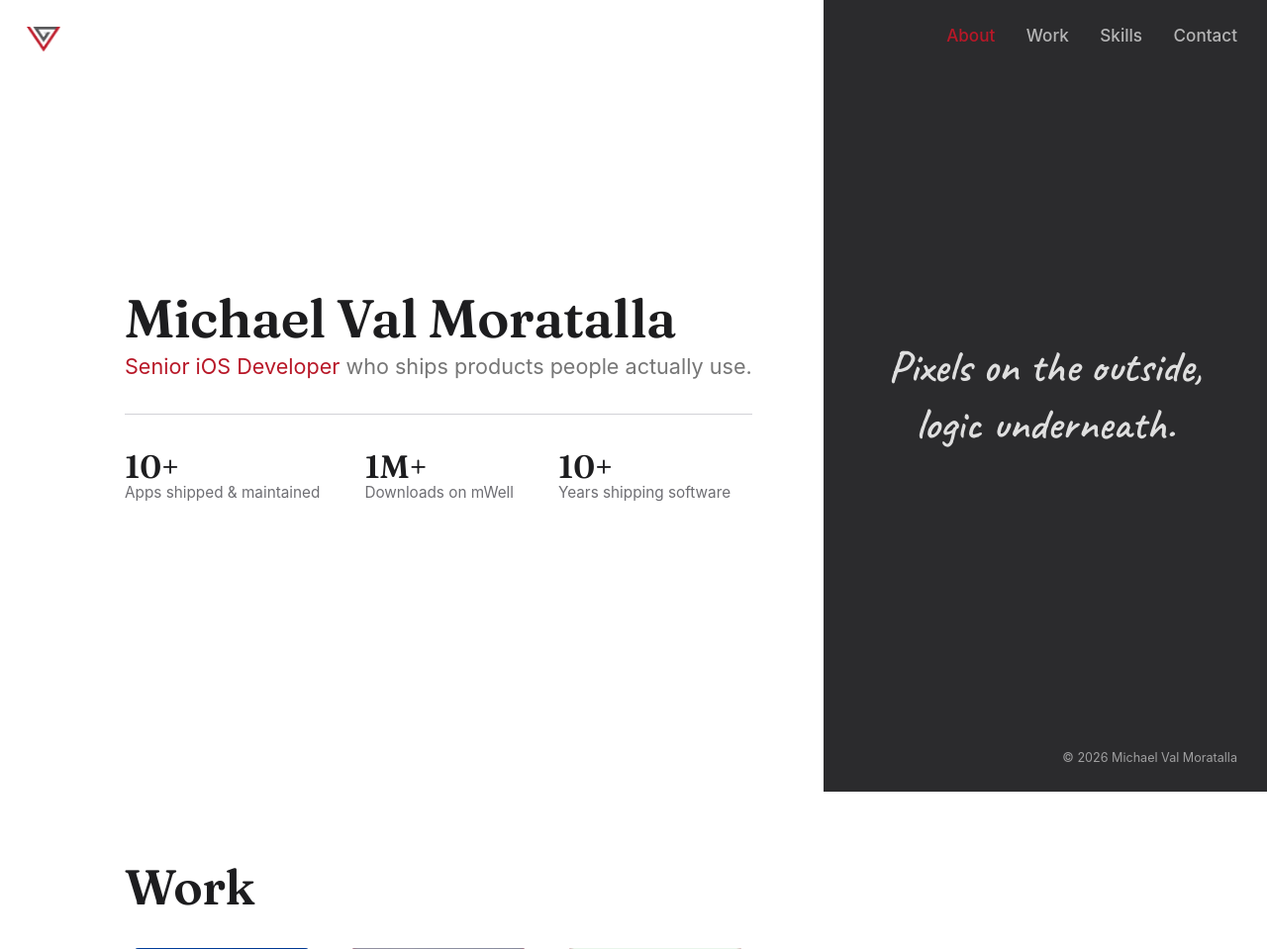
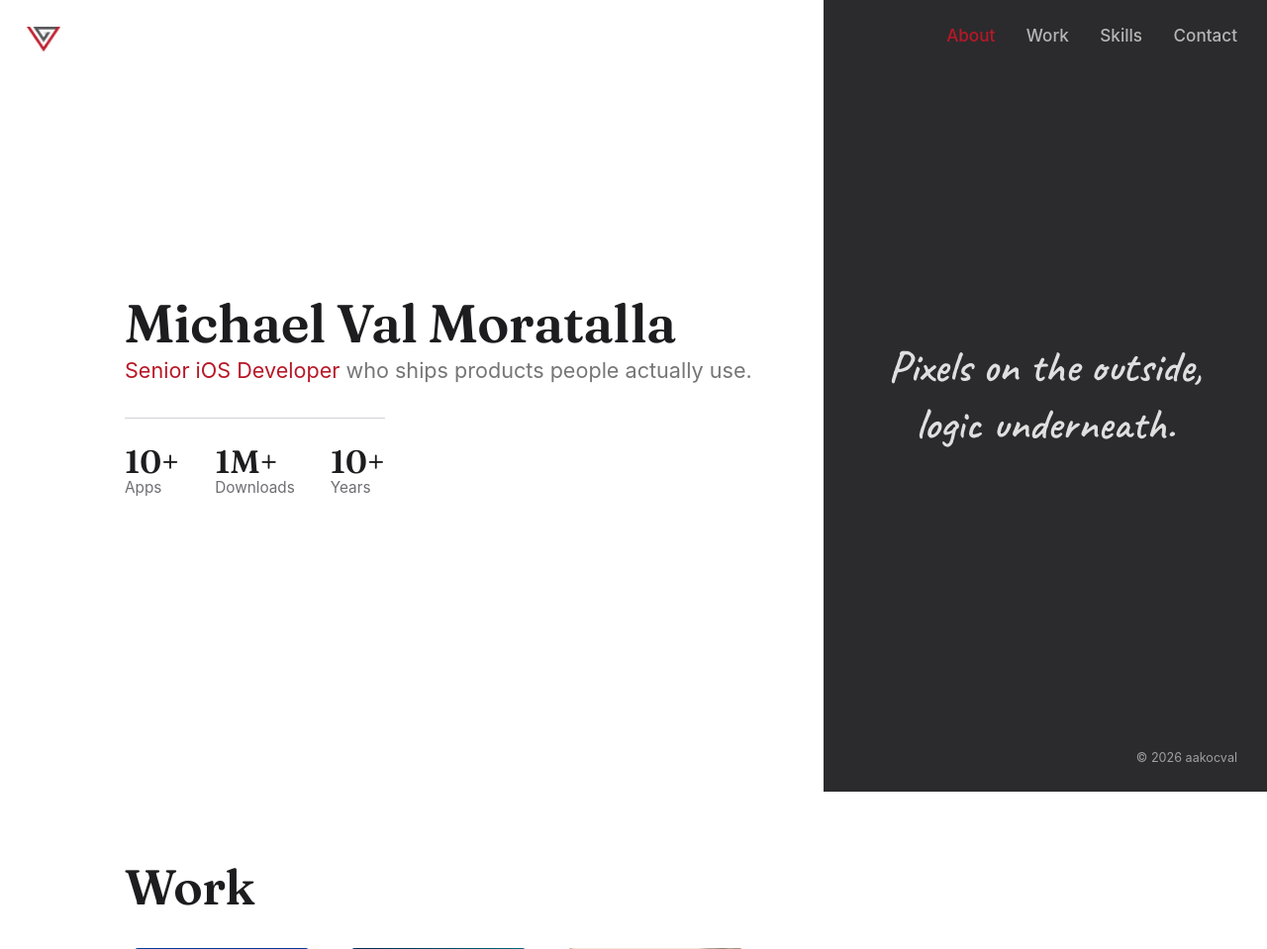
Before and after one commit to aakocval/portfolio, a PHP site: page / in a window 1280 px wide. Shown: the top 959 px of the page at 99% size. Run offline with PHP 8.4, Linux system fonts and the light colour scheme.

Commit message:
Polish About stats, sort Work by ratings, ignore .DS_Store
- Add .gitignore for .DS_Store and untrack the existing file
- Rename footer copyright from the full name to aakocval
- Sort Work project cards by rating count (score as tiebreaker),
  pushing unrated apps to the end
- Simplify stat labels (Apps/Downloads/Years) and drop the
  redundant "on mWell" qualifier
- Switch the stats count-up animation to linear pacing so all
  three metrics finish in sync
- Replace the stats divider/box experiments with a single top
  divider sized to fit the metrics row

```diff
--- a/css/scss/_base.scss
+++ b/css/scss/_base.scss
@@ -229,9 +229,11 @@ h1, h2 {
 .about-stats {
     display: flex;
     flex-wrap: wrap;
-    gap: 2.5rem;
+    width: fit-content;
+    max-width: 100%;
+    gap: 2rem;
     margin-top: 2rem;
-    padding-top: 2rem;
+    padding-top: 1.5rem;
     border-top: 1px solid $border;
 
     li {
--- a/css/scss/_media-query.scss
+++ b/css/scss/_media-query.scss
@@ -95,7 +95,7 @@
     .about-stats {
         gap: 1.5rem;
         margin-top: 1.5rem;
-        padding-top: 1.5rem;
+        padding-top: 1.25rem;
 
         strong {
             font-size: 1.5rem;
--- a/index.html
+++ b/index.html
@@ -30,7 +30,7 @@
     <div class="site-panel" aria-hidden="true">
         <!-- photo goes here -->
         <p class="site-panel-text" id="site-panel-text"></p>
-        <p class="site-copyright">&copy; <span id="year"></span> Michael Val Moratalla</p>
+        <p class="site-copyright">&copy; <span id="year"></span> aakocval</p>
     </div>
 
     <div class="site-topbar" id="site-topbar">
@@ -50,9 +50,9 @@
             <h1 class="hero-name">Michael Val Moratalla</h1>
             <p class="hero-title"><span class="accent hero-role" id="hero-role">Senior iOS Developer</span> who ships products people actually use.</p>
             <ul class="about-stats">
-                <li><strong>10+</strong><span>Apps shipped &amp; maintained</span></li>
-                <li><strong>1M+</strong><span>Downloads on mWell</span></li>
-                <li><strong>10+</strong><span>Years shipping software</span></li>
+                <li><strong>10+</strong><span>Apps</span></li>
+                <li><strong>1M+</strong><span>Downloads</span></li>
+                <li><strong>10+</strong><span>Years</span></li>
             </ul>
         </section>
 
--- a/js/app.js
+++ b/js/app.js
@@ -107,7 +107,15 @@ var projects = [
 function renderProjects() {
     var list = document.getElementById('projects-list');
     if (!list) return;
-    list.innerHTML = projects.map(function (project) {
+    var sorted = projects.slice().sort(function (a, b) {
+        var aCount = a.rating ? a.rating.count : -1;
+        var bCount = b.rating ? b.rating.count : -1;
+        if (aCount !== bCount) return bCount - aCount;
+        var aScore = a.rating ? a.rating.score : 0;
+        var bScore = b.rating ? b.rating.score : 0;
+        return bScore - aScore;
+    });
+    list.innerHTML = sorted.map(function (project) {
         var tag = project.link ? 'a' : 'div';
         var linkAttrs = project.link ? ' href="' + project.link + '" target="_blank" rel="noopener"' : '';
         var gallery = '';
@@ -471,8 +479,7 @@ function initStatsCountUp() {
         function step(timestamp) {
             if (!start) start = timestamp;
             var linear = Math.min((timestamp - start) / duration, 1);
-            var eased = 1 - Math.pow(1 - linear, 3);
-            el.textContent = formatCount(eased * target) + suffix;
+            el.textContent = formatCount(linear * target) + suffix;
             if (linear < 1) requestAnimationFrame(step);
         }
         requestAnimationFrame(step);
```
Also changed, not shown: css/style.min.css, 3 other files.
